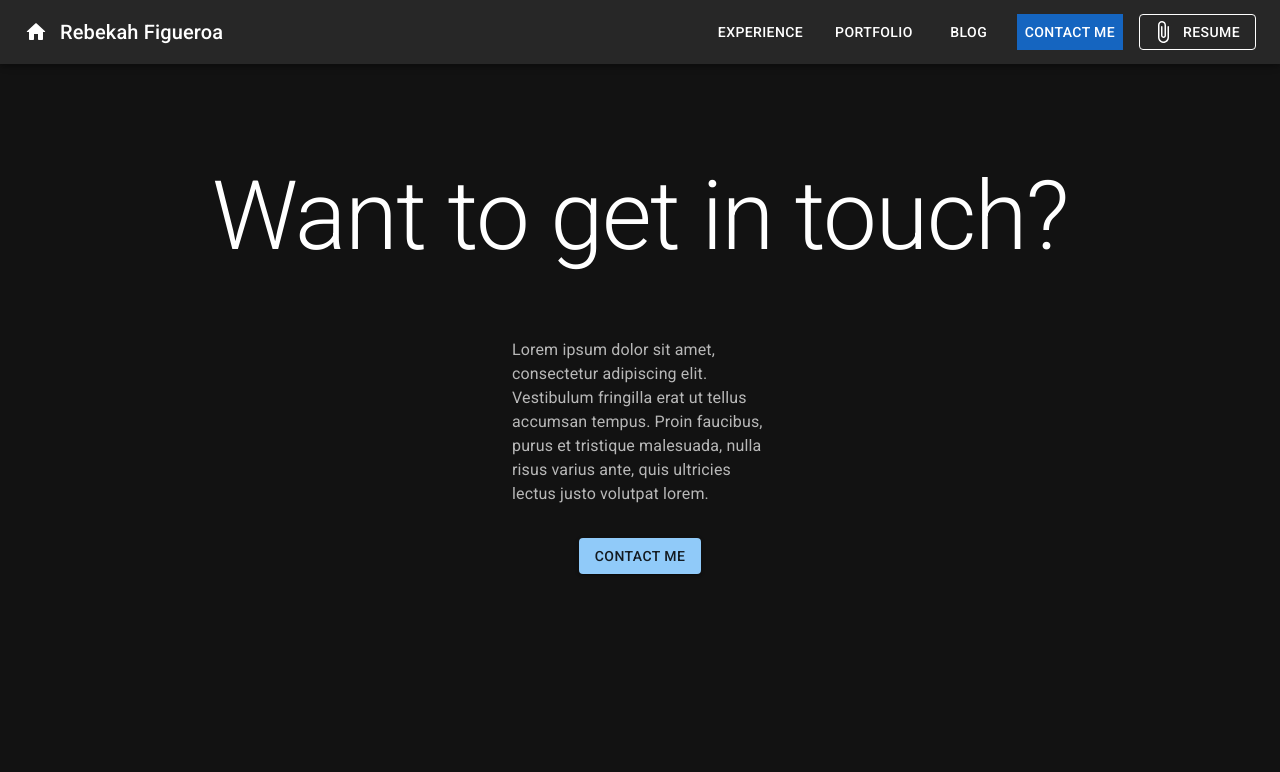
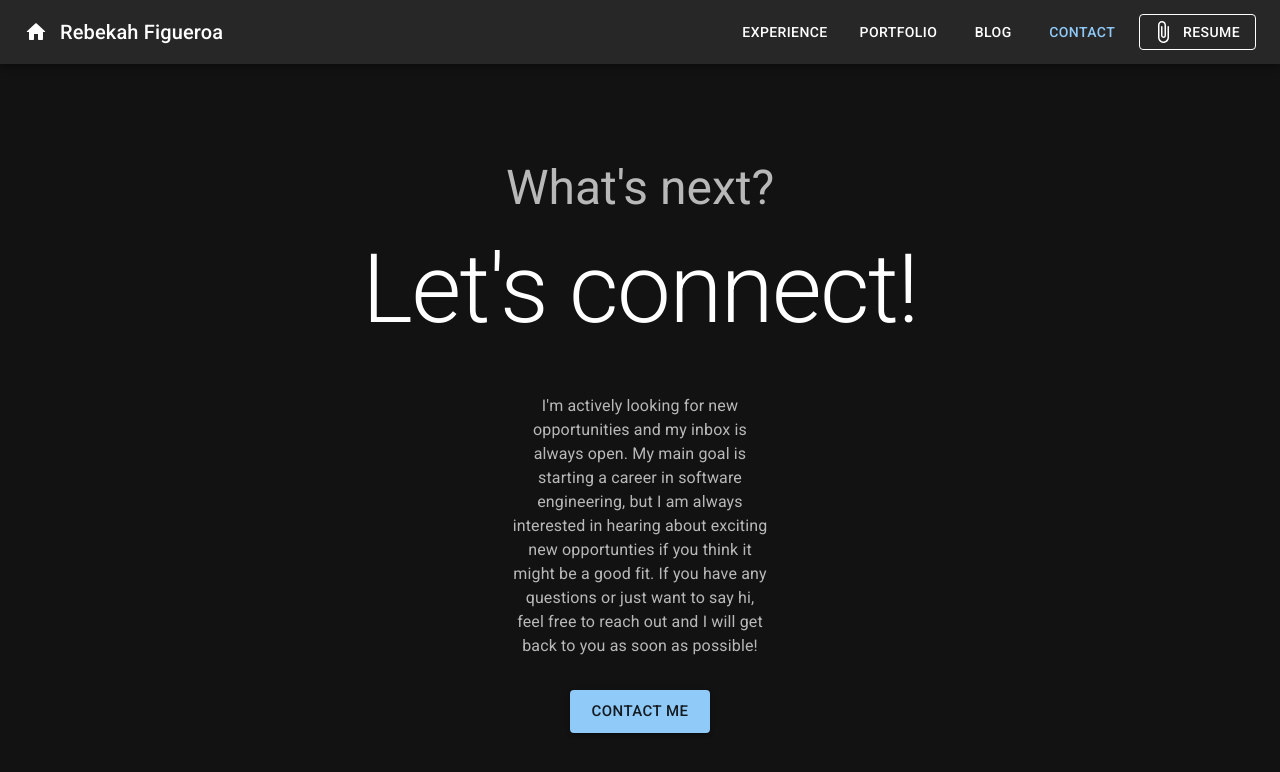
Before and after one commit to RebekahFigueroa/personal-website, a React (Create React App) app: page /contact-me in a window 1280 px wide. Shown: the top 772 px of the page. Built offline with nearby package versions, Linux system fonts and the light colour scheme.

Commit message:
updated copy and styling for contact page

```diff
--- a/src/ContactMe/ContatctMe.js
+++ b/src/ContactMe/ContatctMe.js
@@ -22,8 +22,16 @@ function ContactMe() {
             marginTop: "3rem",
           }}
         >
+          <Typography
+            gutterBottom
+            variant="h3"
+            component="div"
+            sx={{ color: "text.secondary" }}
+          >
+            What's next?
+          </Typography>
           <Typography gutterBottom variant="h1" component="div">
-            Want to get in touch?
+            Let's connect!
           </Typography>
           <Box
             sx={{
@@ -31,20 +39,22 @@ function ContactMe() {
               flexDirection: "column",
               alignItems: "center",
               justifyContent: "center",
-              marginTop: "2rem",
+              marginTop: "1rem",
               marginRight: "32rem",
               marginLeft: "32rem",
               color: "text.secondary",
             }}
           >
-            <Typography>
-              Lorem ipsum dolor sit amet, consectetur adipiscing elit.
-              Vestibulum fringilla erat ut tellus accumsan tempus. Proin
-              faucibus, purus et tristique malesuada, nulla risus varius ante,
-              quis ultricies lectus justo volutpat lorem.
+            <Typography sx={{ color: "text.secondary", textAlign: "center" }}>
+              I'm actively looking for new opportunities and my inbox is always
+              open. My main goal is starting a career in software engineering,
+              but I am always interested in hearing about exciting new
+              opportunties if you think it might be a good fit. If you have any
+              questions or just want to say hi, feel free to reach out and I
+              will get back to you as soon as possible!
             </Typography>
           </Box>
-          <Button variant="contained" sx={{ marginTop: "2rem" }}>
+          <Button variant="contained" size="large" sx={{ marginTop: "2rem" }}>
             Contact Me
           </Button>
         </Box>
--- a/src/Home/Home.js
+++ b/src/Home/Home.js
@@ -14,11 +14,15 @@ function Home() {
       <Grid item xs={7}>
         <Typography sx={{ fontSize: "3rem" }}>Hi, welcome! </Typography>
         <Typography sx={{ fontSize: "5rem" }}>I'm Rebekah Figueroa,</Typography>
+        <Typography sx={{ fontSize: "1rem", color: "text.secondary" }}>
+          (She/Her) | (Ruh-beh-kuh Fee-ga-ro-ah)
+        </Typography>
         <Typography
           sx={{
             fontSize: "1rem",
             color: "text.secondary",
             marginRight: "5rem",
+            marginTop: "2rem",
           }}
         >
           A chemist turned product manager who has been working in the product
--- a/src/NavBar/HomeButton.js
+++ b/src/NavBar/HomeButton.js
@@ -8,7 +8,7 @@ const HomeButton = () => {
       to="/home"
       style={(isActive) => ({
         textDecoration: "none",
-        color: isActive ? "#1565c0" : "inherit",
+        color: isActive ? "#90caf9" : "inherit",
       })}
     >
       <IconButton
--- a/src/NavBar/NavBar.js
+++ b/src/NavBar/NavBar.js
@@ -16,7 +16,7 @@ function NavBar() {
           <NavItem to="/experience" label="Experience" />
           <NavItem to="/portfolio" label="Portfolio" />
           <NavItem to="/blog" label="Blog" />
-          <NavItem to="/contact-me" label="Contact Me" />
+          <NavItem to="/contact-me" label="Contact" />
 
           <ResumeButton />
         </Stack>
--- a/src/NavBar/NavItem.js
+++ b/src/NavBar/NavItem.js
@@ -7,8 +7,7 @@ const NavItem = ({ to, label }) => {
       to={to}
       style={(isActive) => ({
         textDecoration: "none",
-        color: isActive ? "white" : "inherit",
-        backgroundColor: isActive ? "#1565c0" : "inherit",
+        color: isActive ? "#90caf9" : "inherit",
       })}
     >
       <Button color="inherit">{label}</Button>
```
